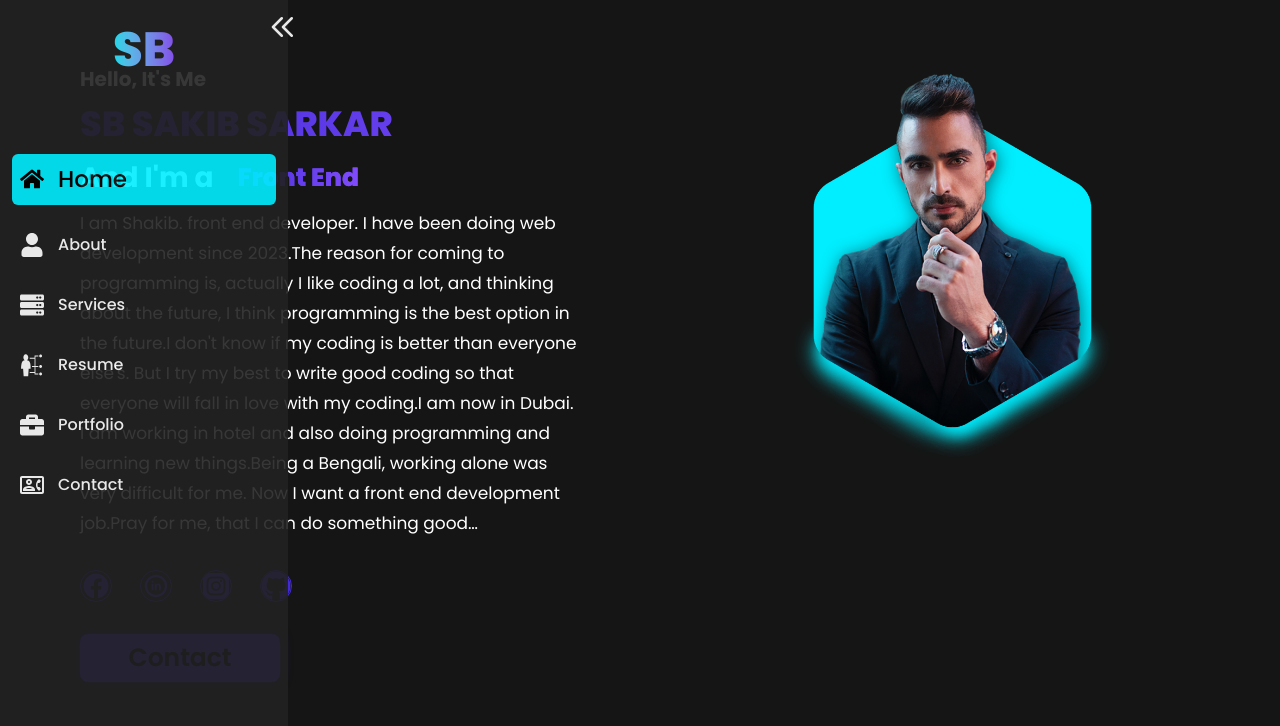
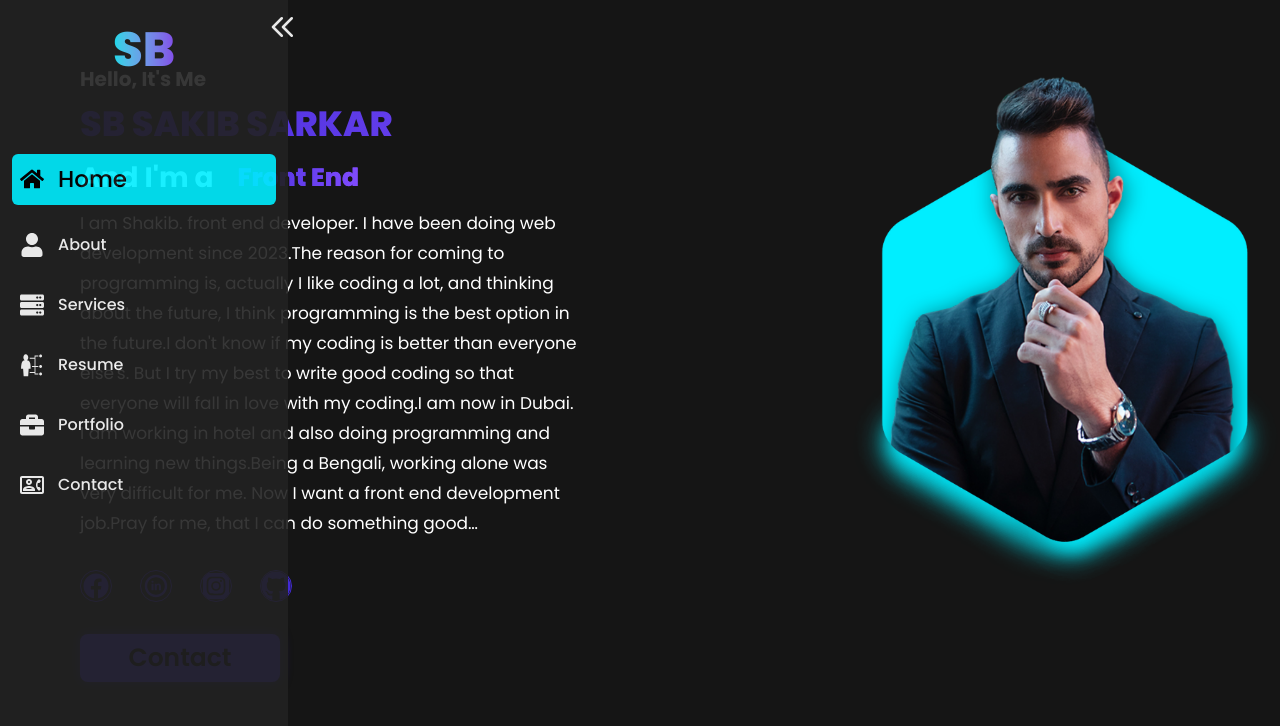
Before and after one commit to sbsakib8/sbportfolio, a Next.js app: page / in a window 1280 px wide. Shown: the top 726 px of the page. Built offline with nearby package versions, Linux system fonts and the light colour scheme.

Commit message:
home img edit

```diff
--- a/src/app/(page)/home/page.js
+++ b/src/app/(page)/home/page.js
@@ -23,7 +23,7 @@ function Home() {
 
       </div>
       <div className="home-img">
-        <Image width={500} height={500} src={mypic} alt="home  img" />
+        <Image  width={700} height={700} src={mypic} alt="home  img" />
       </div>
     </section>
   )
```
